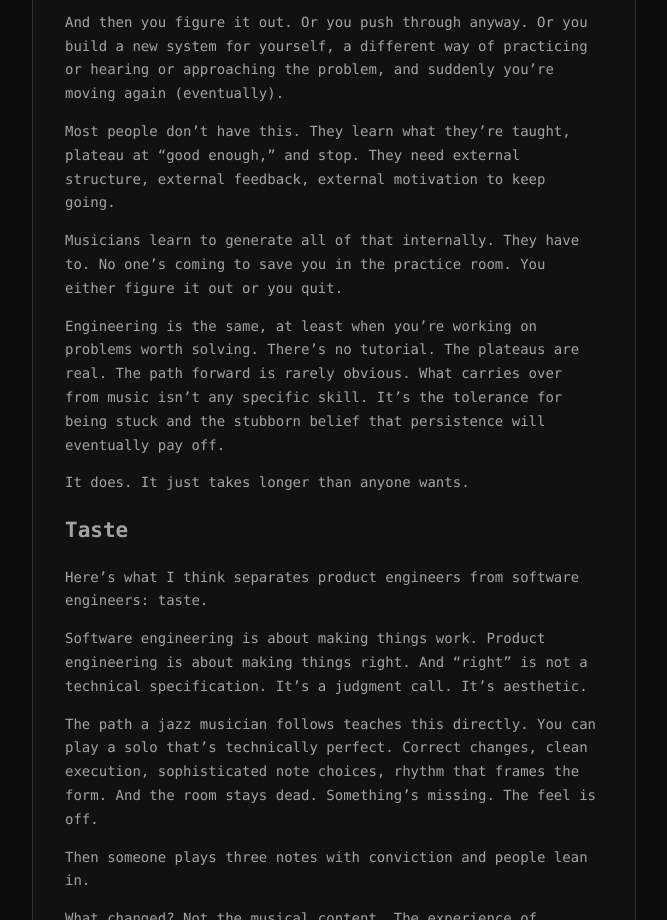
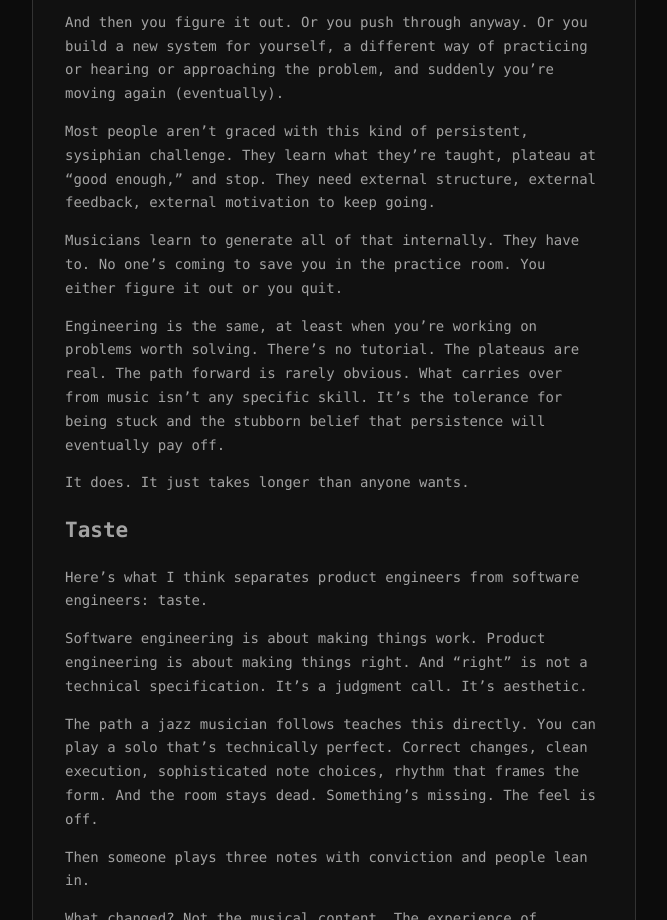
Before and after one commit to rpalermodrums/ryanpalermo-dot-dev, an Astro site in the folder apps/blog/: page /blog/jazz-engineers in a window 1280 px wide. Shown: the part 970-1890 px from the top of the page, without its empty margins (306-973 px from the left). Built offline with nearby package versions, Linux system fonts and the light colour scheme; Astro itself is replaced by a stand-in of ours.

Commit message:
phrasing

```diff
--- a/apps/blog/src/content/posts/jazz-engineers.md
+++ b/apps/blog/src/content/posts/jazz-engineers.md
@@ -22,7 +22,7 @@ No one is checking your work, no one gives you a curriculum. You listen to recor
 
 And then you figure it out. Or you push through anyway. Or you build a new system for yourself, a different way of practicing or hearing or approaching the problem, and suddenly you're moving again (eventually).
 
-Most people don't have this. They learn what they're taught, plateau at "good enough," and stop. They need external structure, external feedback, external motivation to keep going.
+Most people aren't graced with this kind of persistent, sysiphian challenge. They learn what they're taught, plateau at "good enough," and stop. They need external structure, external feedback, external motivation to keep going.
 
 Musicians learn to generate all of that internally. They have to. No one's coming to save you in the practice room. You either figure it out or you quit.
 
```
